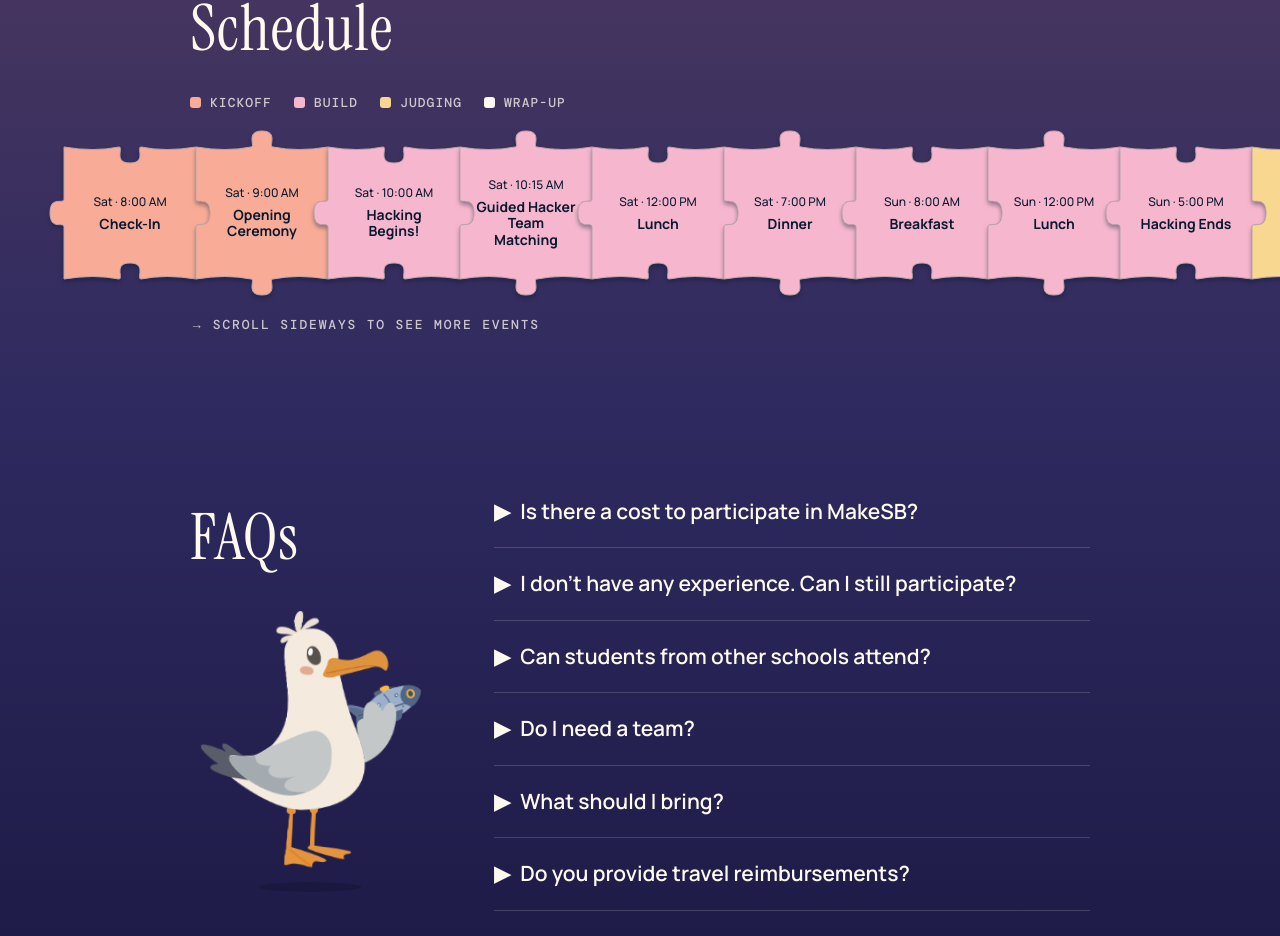
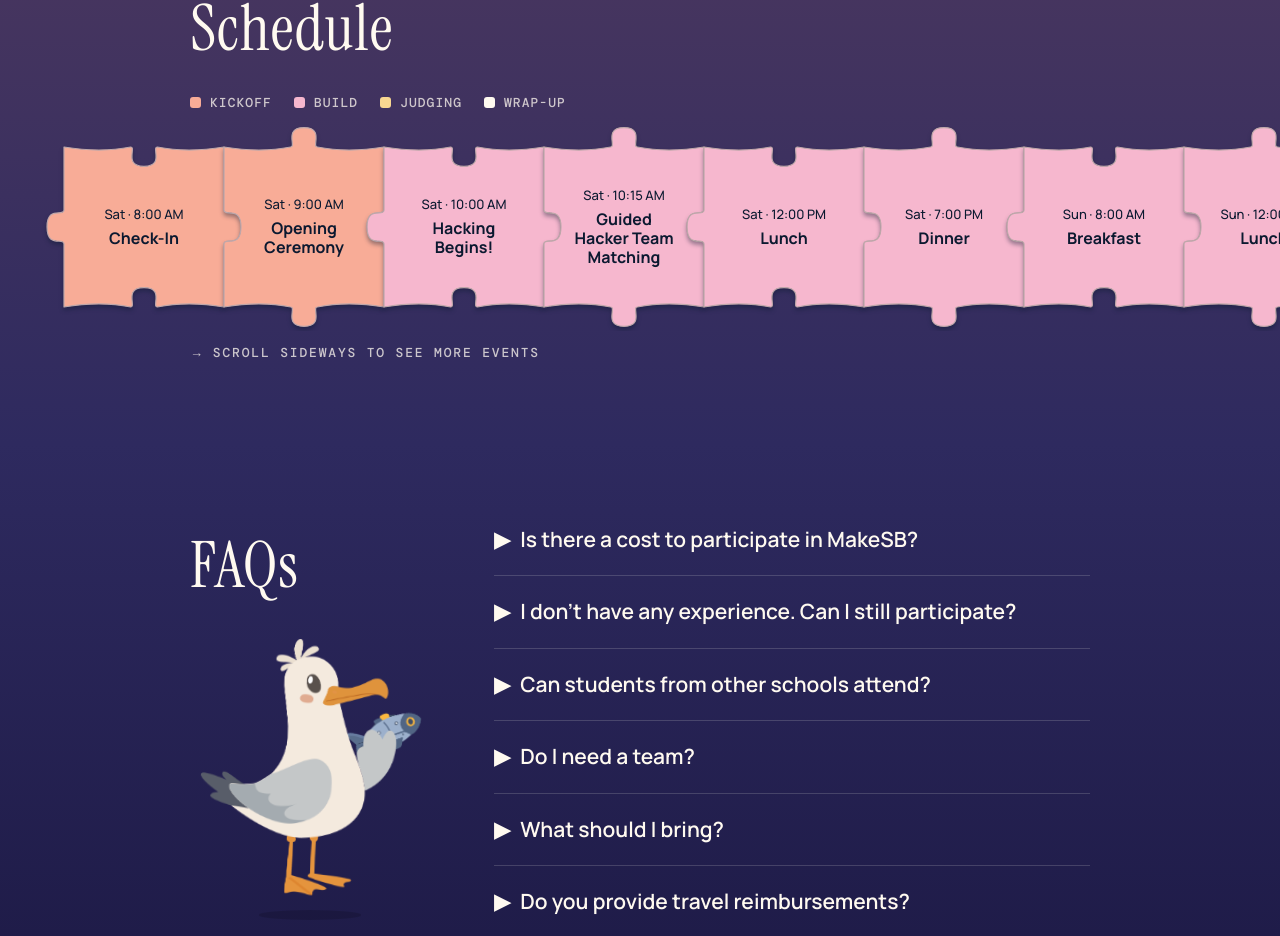
Before and after one commit to UCSBMakeSB/ucsbmakesb.github.io, a Next.js app: page / in a window 1280 px wide. Shown: the part 1324-2260 px from the top of the page. Built offline with nearby package versions, Linux system fonts and the light colour scheme; no server answers.

Commit message:
enlarge schedule puzzle pieces and improve text spacing

```diff
--- a/css/styles.css
+++ b/css/styles.css
@@ -849,16 +849,16 @@ a[href]:not(
 
 .puzzle-piece {
   position: relative;
-  flex: 0 0 132px;
-  height: 132px;
+  flex: 0 0 160px;
+  height: 160px;
 }
 
 .piece-face {
   position: absolute;
   top: 0;
   left: 0;
-  width: 132px;
-  height: 132px;
+  width: 160px;
+  height: 160px;
   overflow: visible;
   color: var(--piece-color);
   filter: drop-shadow(0 3px 2px #0b193066);
@@ -874,7 +874,7 @@ a[href]:not(
   position: absolute;
   top: 50%;
   left: 50%;
-  width: 100px;
+  width: 108px;
   transform: translate(-50%, -50%);
   color: var(--ink);
   text-align: center;
@@ -882,12 +882,12 @@ a[href]:not(
 
 .page-section .piece-time {
   margin: 0 0 6px;
-  font: 500 0.75rem/1.3 var(--sans);
+  font: 500 0.8125rem/1.3 var(--sans);
 }
 
 .piece-title {
   margin: 0;
-  font: 700 0.875rem/1.2 var(--sans);
+  font: 700 1rem/1.2 var(--sans);
 }
 
 .page-section .puzzle-hint {
```
